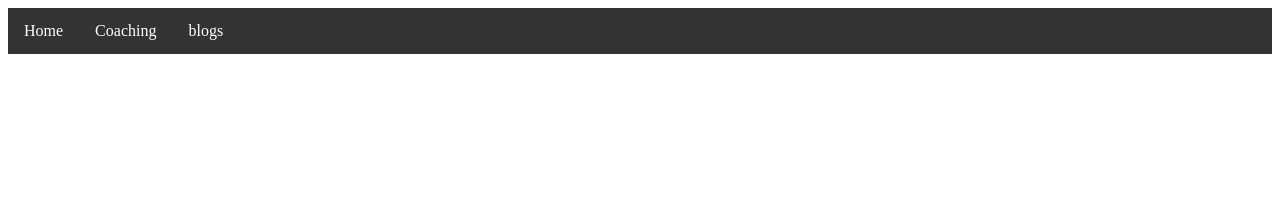
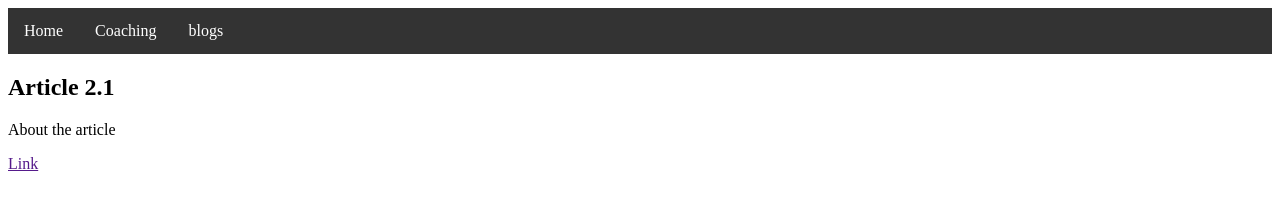
Before and after one commit to Areg4343/Areg4343.github.io, a plain HTML site: page blog.html in a window 1280 px wide. Drawn offline with Linux system fonts and the light colour scheme.

Commit message:
Update blog.html

```diff
--- a/blog.html
+++ b/blog.html
@@ -36,5 +36,7 @@
   <li><a href="blog.html">blogs</a></li>
 
 </ul>
-
+<h2>Article 2.1</h2>
+  <p>About the article</p>
+  <p><a href="">Link</a></p>
 </html>
```
